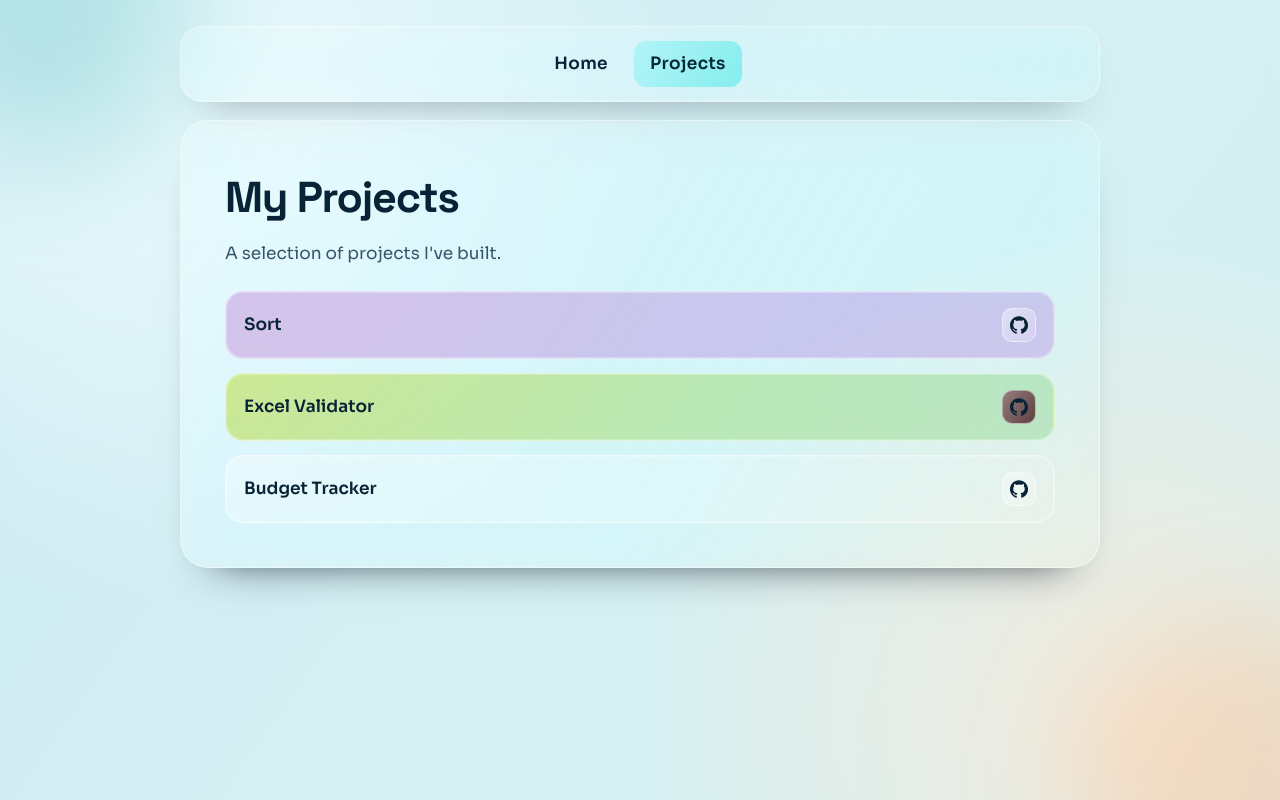
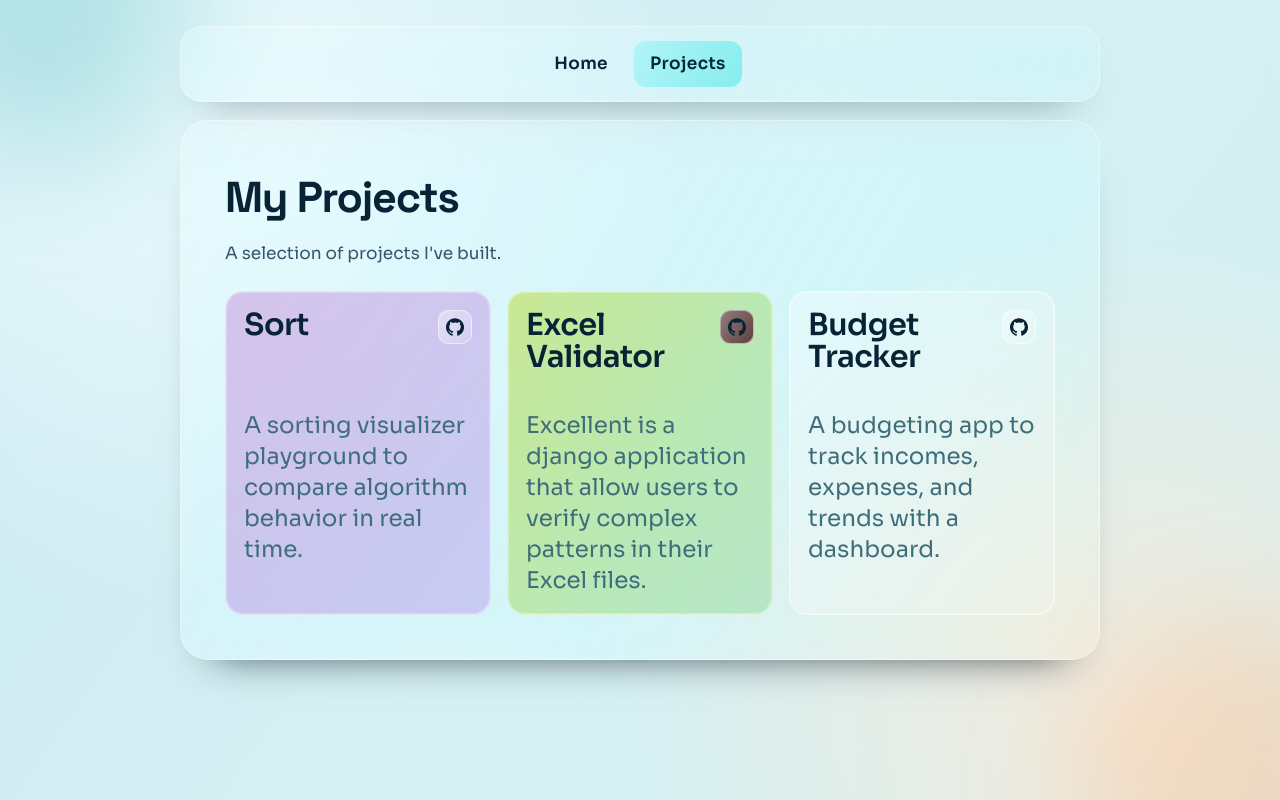
Before and after one commit to KohseyPower/portfolio, a React (Vite) app: page /projects in a window 1280 px wide. Built offline with nearby package versions, Linux system fonts and the light colour scheme.

Commit message:
feat: add projects descriptions

```diff
--- a/src/pages/Projects.styled.ts
+++ b/src/pages/Projects.styled.ts
@@ -33,16 +33,18 @@ export const ProjectsGrid = styled.ul`
   margin: 24px 0 0;
   padding: 0;
   display: grid;
-  gap: 14px;
+  grid-template-columns: repeat(auto-fit, minmax(220px, 1fr));
+  gap: 16px;
 `;
 
 export const ProjectLink = styled.div`
   position: relative;
   display: flex;
-  align-items: center;
-  justify-content: space-between;
-  gap: 16px;
-  padding: 16px 18px;
+  flex-direction: column;
+  gap: 18px;
+  height: 100%;
+  min-height: 260px;
+  padding: 18px;
   border-radius: 18px;
   text-decoration: none;
   color: var(--text-h);
@@ -86,7 +88,7 @@ export const ProjectMainLink = styled.a`
   align-items: center;
   gap: 10px;
   min-width: 0;
-  flex: 1;
+  max-width: calc(100% - 52px);
   color: var(--text-h);
   text-decoration: none;
   font-weight: 600;
@@ -104,7 +106,16 @@ export const ProjectRight = styled.div`
   gap: 10px;
 `;
 
+export const ProjectTop = styled.div`
+  display: flex;
+  align-items: flex-start;
+  justify-content: space-between;
+  gap: 14px;
+  min-height: 82px;
+`;
+
 export const ProjectCard = styled.li`
+  display: flex;
   border-radius: 18px;
 
   &:nth-child(1) ${ProjectLink} {
@@ -197,5 +208,15 @@ export const GithubIcon = styled.svg`
 `;
 
 export const ProjectLabel = styled.span`
+  font-size: 1.9rem;
+  line-height: 1.05;
+  letter-spacing: -0.02em;
   font-weight: 600;
 `;
+
+export const ProjectDescription = styled.p`
+  margin: 0;
+  font-size: clamp(1.25rem, 1.8vw, 1.55rem);
+  line-height: 1.35;
+  color: color-mix(in oklab, var(--text) 82%, #6ee7c8 18%);
+`;
--- a/src/pages/Projects.tsx
+++ b/src/pages/Projects.tsx
@@ -1,4 +1,34 @@
 import * as Styled from "./Projects.styled";
+
+const projects = [
+  {
+    name: "Sort",
+    description:
+      "A sorting visualizer playground to compare algorithm behavior in real time.",
+    appHref: "/app/sort/",
+    githubHref: "https://github.com/KohseyPower/sort",
+    githubLabel: "Sort GitHub repository",
+    isPrivate: false,
+  },
+  {
+    name: "Excel Validator",
+    description:
+      "Excellent is a django application that allow users to verify complex patterns in their Excel files.",
+    appHref: "/app/excellent/",
+    githubHref: "https://github.com/4mouskitos/excel-validator",
+    githubLabel: "Excellent validator GitHub repository",
+    isPrivate: true,
+  },
+  {
+    name: "Budget Tracker",
+    description:
+      "A budgeting app to track incomes, expenses, and trends with a dashboard.",
+    appHref: "/app/anas",
+    githubHref: "https://github.com/KohseyPower/budget-tracker",
+    githubLabel: "Budget Tracker GitHub repository",
+    isPrivate: false,
+  },
+] as const;
 
 export default function Projects() {
   return (
@@ -8,51 +38,26 @@ export default function Projects() {
         A selection of projects I&apos;ve built.
       </Styled.Description>
       <Styled.ProjectsGrid>
-        <Styled.ProjectCard>
+        {projects.map((project) => (
+          <Styled.ProjectCard key={project.name}>
             <Styled.ProjectLink>
+              <Styled.ProjectTop>
                 <Styled.ProjectMainLink
-              href="/app/sort/"
+                  href={project.appHref}
                   target="_blank"
                   rel="noreferrer"
                 >
-              <Styled.ProjectLabel>Sort</Styled.ProjectLabel>
+                  <Styled.ProjectLabel>{project.name}</Styled.ProjectLabel>
                 </Styled.ProjectMainLink>
                 <Styled.ProjectRight>
-              <Styled.GithubButton
-                href="https://github.com/KohseyPower/sort"
+                  {project.isPrivate ? (
+                    <Styled.DisabledGithubButtonWraper>
+                      <Styled.DisabledGithubButton
+                        href={project.githubHref}
                         target="_blank"
                         rel="noreferrer"
-                aria-label="Sort GitHub repository"
-                title="Sort GitHub repository"
-              >
-                <Styled.GithubIcon
-                  viewBox="0 0 24 24"
-                  fill="currentColor"
-                  aria-hidden="true"
-                >
-                  <path d="M12 0.297c-6.63 0-12 5.373-12 12 0 5.303 3.438 9.8 8.205 11.385 0.6 0.113 0.82-0.258 0.82-0.577 0-0.285-0.012-1.23-0.017-2.23-3.338 0.724-4.042-1.416-4.042-1.416-0.546-1.385-1.333-1.754-1.333-1.754-1.089-0.744 0.084-0.729 0.084-0.729 1.205 0.084 1.838 1.237 1.838 1.237 1.07 1.834 2.809 1.304 3.495 0.997 0.108-0.776 0.418-1.305 0.762-1.605-2.665-0.303-5.467-1.334-5.467-5.931 0-1.311 0.469-2.381 1.236-3.221-0.123-0.303-0.535-1.524 0.117-3.176 0 0 1.008-0.322 3.301 1.23a11.52 11.52 0 0 1 3.006-0.404c1.02 0.005 2.047 0.138 3.006 0.404 2.291-1.552 3.297-1.23 3.297-1.23 0.653 1.653 0.241 2.874 0.118 3.176 0.77 0.84 1.235 1.911 1.235 3.221 0 4.609-2.807 5.625-5.479 5.921 0.43 0.372 0.823 1.102 0.823 2.222 0 1.606-0.015 2.898-0.015 3.293 0 0.321 0.216 0.694 0.825 0.576 4.765-1.587 8.2-6.082 8.2-11.383 0-6.627-5.373-12-12-12" />
-                </Styled.GithubIcon>
-              </Styled.GithubButton>
-            </Styled.ProjectRight>
-          </Styled.ProjectLink>
-        </Styled.ProjectCard>
-        <Styled.ProjectCard>
-          <Styled.ProjectLink>
-            <Styled.ProjectMainLink
-              href="/app/excellent/"
-              target="_blank"
-              rel="noreferrer"
-            >
-              <Styled.ProjectLabel>Excel Validator</Styled.ProjectLabel>
-            </Styled.ProjectMainLink>
-            <Styled.ProjectRight>
-              <Styled.DisabledGithubButtonWraper>
-                <Styled.DisabledGithubButton
-                  href="https://github.com/4mouskitos/excel-validator"
-                  target="_blank"
-                  rel="noreferrer"
-                  aria-label="Excellent validator GitHub repository"
-                  title="Excellent validator GitHub repository"
+                        aria-label={project.githubLabel}
+                        title={project.githubLabel}
                       >
                         <Styled.GithubIcon
                           viewBox="0 0 24 24"
@@ -63,25 +68,13 @@ export default function Projects() {
                         </Styled.GithubIcon>
                       </Styled.DisabledGithubButton>
                     </Styled.DisabledGithubButtonWraper>
-            </Styled.ProjectRight>
-          </Styled.ProjectLink>
-        </Styled.ProjectCard>
-        <Styled.ProjectCard>
-          <Styled.ProjectLink>
-            <Styled.ProjectMainLink
-              href="/app/anas"
+                  ) : (
+                    <Styled.GithubButton
+                      href={project.githubHref}
                       target="_blank"
                       rel="noreferrer"
-            >
-              <Styled.ProjectLabel>Budget Tracker</Styled.ProjectLabel>
-            </Styled.ProjectMainLink>
-            <Styled.ProjectRight>
-              <Styled.GithubButton
-                href="https://github.com/KohseyPower/budget-tracker"
-                target="_blank"
-                rel="noreferrer"
-                aria-label="Budget Tracker GitHub repository"
-                title="Budget Tracker GitHub repository"
+                      aria-label={project.githubLabel}
+                      title={project.githubLabel}
                     >
                       <Styled.GithubIcon
                         viewBox="0 0 24 24"
@@ -91,9 +84,15 @@ export default function Projects() {
                         <path d="M12 0.297c-6.63 0-12 5.373-12 12 0 5.303 3.438 9.8 8.205 11.385 0.6 0.113 0.82-0.258 0.82-0.577 0-0.285-0.012-1.23-0.017-2.23-3.338 0.724-4.042-1.416-4.042-1.416-0.546-1.385-1.333-1.754-1.333-1.754-1.089-0.744 0.084-0.729 0.084-0.729 1.205 0.084 1.838 1.237 1.838 1.237 1.07 1.834 2.809 1.304 3.495 0.997 0.108-0.776 0.418-1.305 0.762-1.605-2.665-0.303-5.467-1.334-5.467-5.931 0-1.311 0.469-2.381 1.236-3.221-0.123-0.303-0.535-1.524 0.117-3.176 0 0 1.008-0.322 3.301 1.23a11.52 11.52 0 0 1 3.006-0.404c1.02 0.005 2.047 0.138 3.006 0.404 2.291-1.552 3.297-1.23 3.297-1.23 0.653 1.653 0.241 2.874 0.118 3.176 0.77 0.84 1.235 1.911 1.235 3.221 0 4.609-2.807 5.625-5.479 5.921 0.43 0.372 0.823 1.102 0.823 2.222 0 1.606-0.015 2.898-0.015 3.293 0 0.321 0.216 0.694 0.825 0.576 4.765-1.587 8.2-6.082 8.2-11.383 0-6.627-5.373-12-12-12" />
                       </Styled.GithubIcon>
                     </Styled.GithubButton>
+                  )}
                 </Styled.ProjectRight>
+              </Styled.ProjectTop>
+              <Styled.ProjectDescription>
+                {project.description}
+              </Styled.ProjectDescription>
             </Styled.ProjectLink>
           </Styled.ProjectCard>
+        ))}
       </Styled.ProjectsGrid>
     </Styled.Section>
   );
```
Lines whose indentation alone changed are shown as unchanged.
